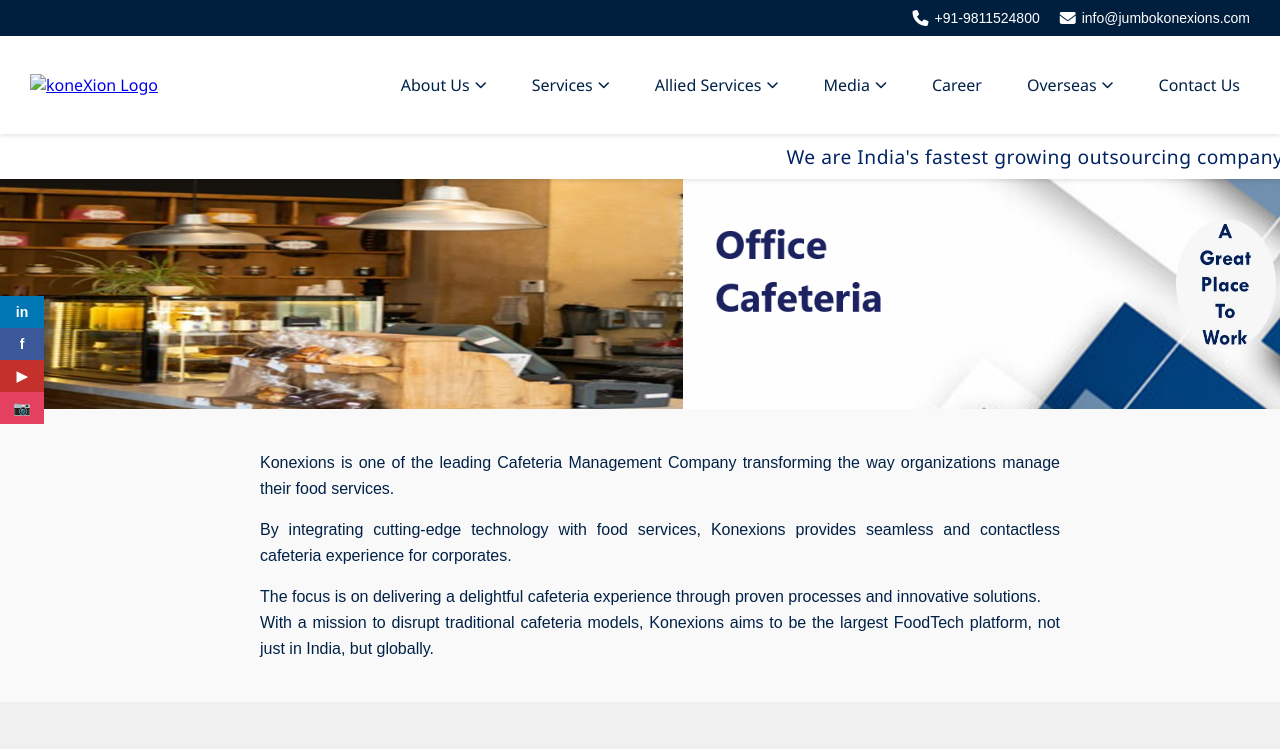
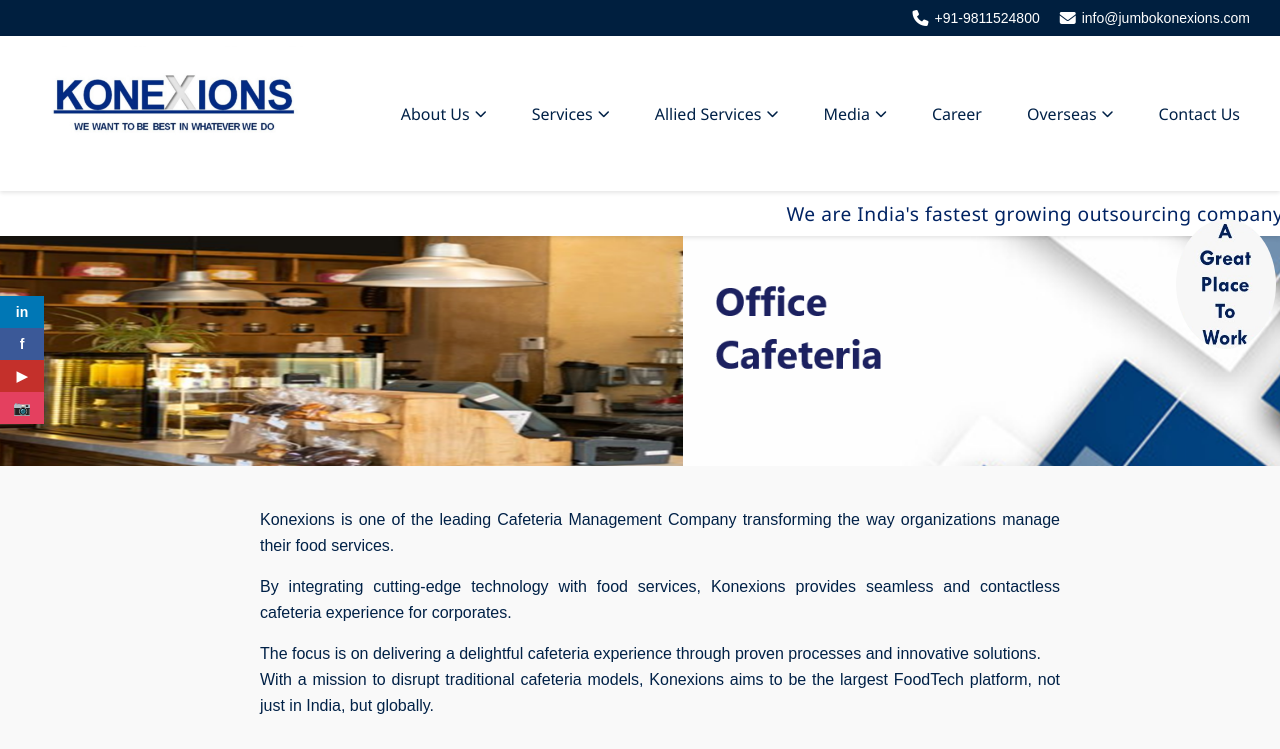
Before and after one commit to Pinkysingh088/Services, a plain HTML site: page office_canteen.html in a window 1280 px wide. Shown: the top 749 px of the page. Drawn offline with Linux system fonts and the light colour scheme; files whose address does not match are found by name.

Commit message:
Update office_canteen.html

```diff
--- a/office_canteen.html
+++ b/office_canteen.html
@@ -432,7 +432,7 @@
 <nav class="navbar">
   <div class="branding">
       <a href="index.php">
-      <img src="/Konexions/photos/company_logo.jpeg" alt="koneXion Logo" class="logo">
+      <img src="company_logo.jpeg" alt="koneXion Logo" class="logo">
     </a>
   </div>
   <ul class="nav-menu">
```
